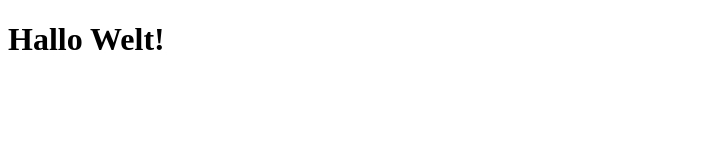
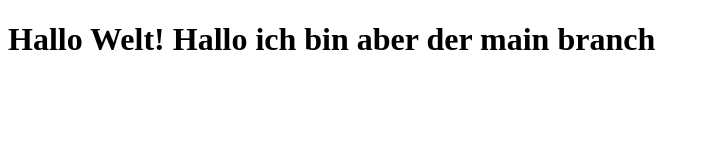
Before and after one commit to smartfilesevents/github-g2022-kurs, a plain HTML site: page index.html in a window 1280 px wide. Shown: the whole page, without its empty margins (0-710 px from the left). Drawn offline with Linux system fonts and the light colour scheme.

Commit message:
Modify main html title

```diff
--- a/index.html
+++ b/index.html
@@ -2,6 +2,6 @@
 <html>
     <head><title>Mein erstes Git-Projekt</title></head>
     <body>
-        <h1>Hallo Welt!</h1>
+        <h1>Hallo Welt! Hallo ich bin aber der main branch</h1>
     </body>
 </html>
```
